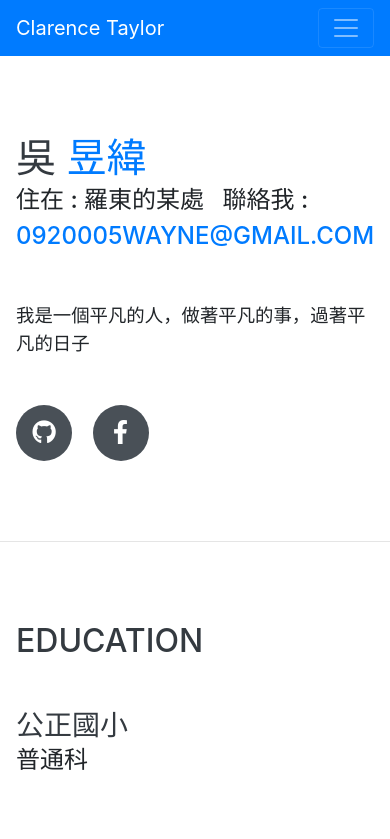
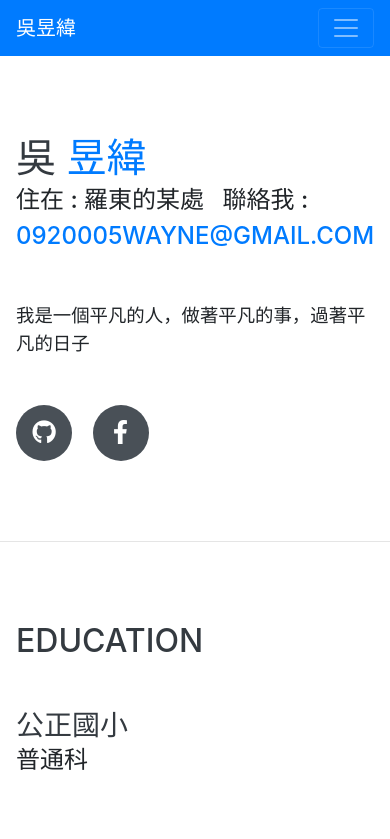
Before and after one commit to wayne54515/wayne54515.github.io, a website with bundled scripts: page index.html in a window 390 px wide. Shown: the top 839 px of the page. Built offline with nearby package versions, Linux system fonts and the light colour scheme; a web font is replaced by a local one.

Commit message:
修正為修改部分

```diff
--- a/index.html
+++ b/index.html
@@ -24,7 +24,7 @@
 
         <nav class="navbar navbar-expand-lg navbar-dark bg-primary fixed-top" id="sideNav">
             <a class="navbar-brand js-scroll-trigger" href="#page-top">
-                <span class="d-block d-lg-none">Clarence Taylor</span>
+                <span class="d-block d-lg-none">吳昱緯</span>
                 <span class="d-none d-lg-block">
                     <img class="img-fluid img-profile rounded-circle mx-auto mb-2" src="img/profile.jpg" alt="">
                 </span>
```
